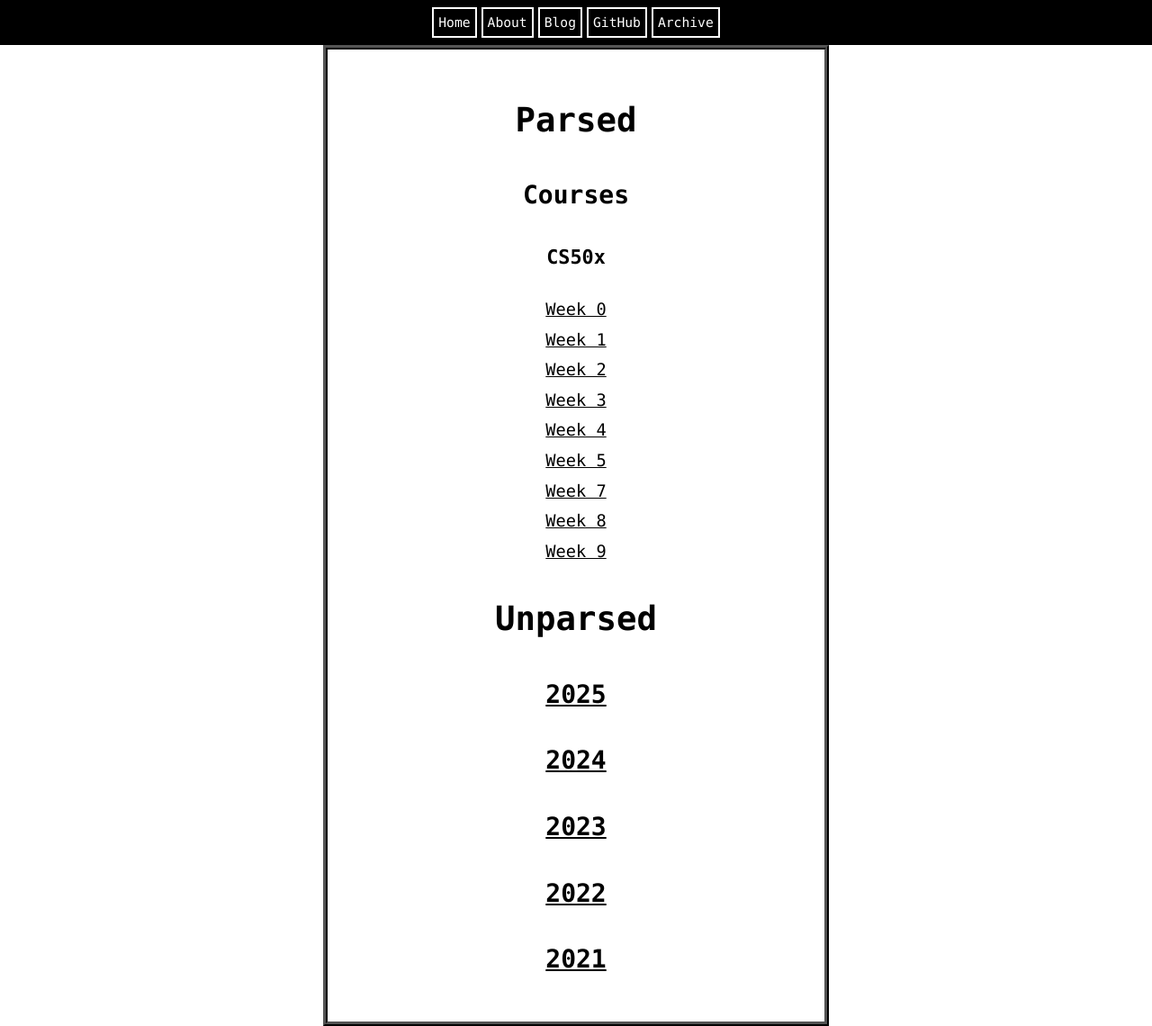
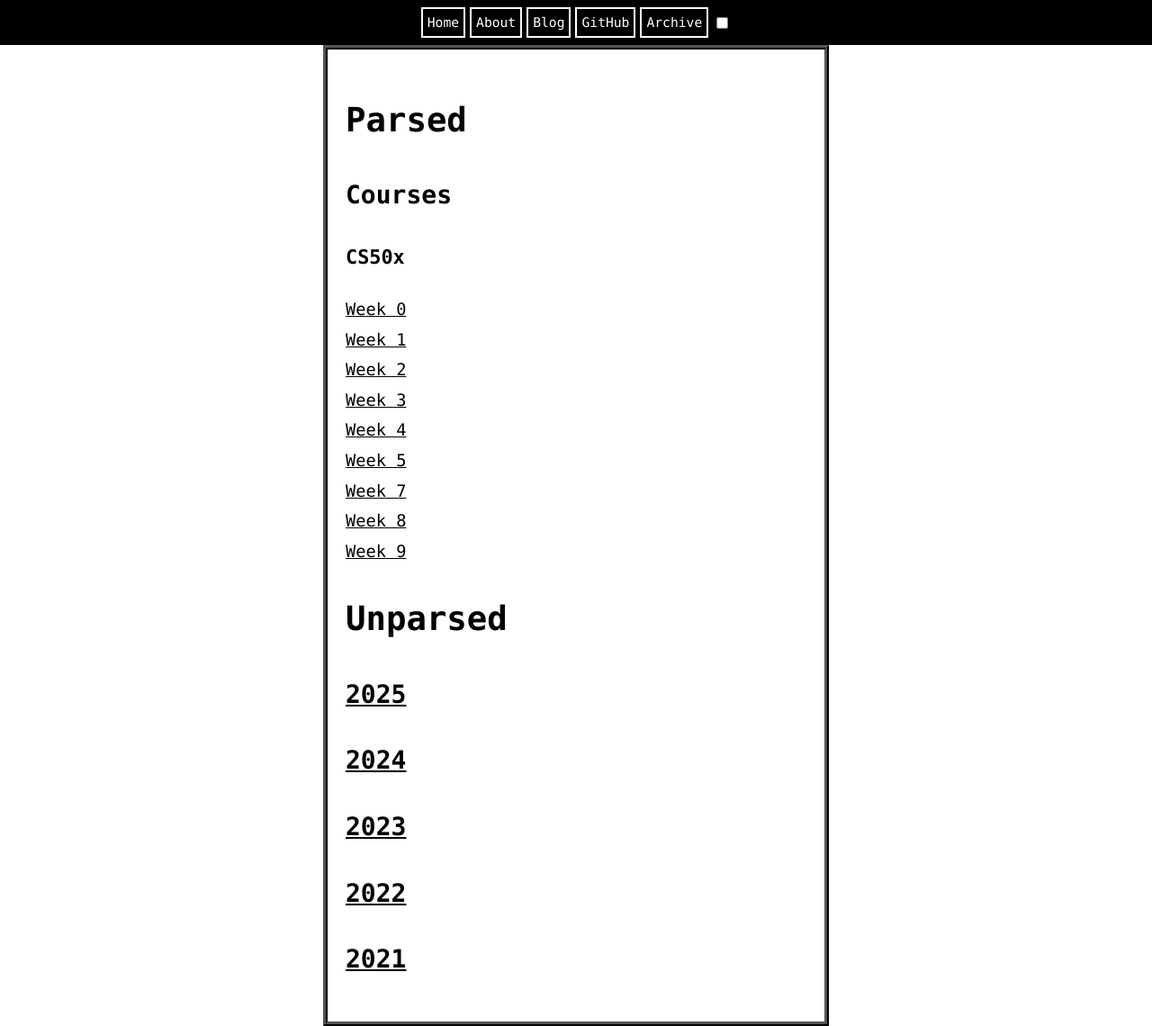
Before and after one commit to seandavidreed/seandavidreed.github.io, a Jekyll site: the page built from archive.html, in a window 1280 px wide and 1140 px high. Shown: the whole window at 90% size. Built offline with Jekyll 4.4.1, drawn with Linux system fonts in a browser that asks for light colours.

Commit message:
Start creating dark mode button

```diff
--- a/_layouts/default.html
+++ b/_layouts/default.html
@@ -15,16 +15,34 @@
 		<script id="MathJax-script" async
 			src="https://cdn.jsdelivr.net/npm/mathjax@3/es5/tex-chtml.js">
 		</script>
+		<script id="toggle-dark-mode">
+			function toggleDarkMode() {
+				const body = document.getElementById("global");
+				const main = document.getElementById("center");
+				const links = document.getElementsByTagName("a");
+
+				body.style.background = "black";
+				body.style.color = "white";
+
+				main.style.background = "black";
+				main.style.color = "white";
+
+				for (let i = 0; i < links.length; i++) {
+					links[i].color = "white";
+				}
+			}
+		</script>
 	</head>
-	<body>
+	<body id="global">
 		<nav>
 				<a href="/index.html">Home</a>
 				<a href="/about.html">About</a>
 				<a href="/blog.html">Blog</a>
 				<a href="https://github.com/seandavidreed">GitHub</a>
 				<a href="/archive.html">Archive</a>
+				<input type="checkbox" onclick="toggleDarkMode()">
 		</nav>
-		<div class="main">
+		<div id="center" class="main">
 			{{ content }}
 		</div>
 	</body>
--- a/archive.html
+++ b/archive.html
@@ -2,7 +2,7 @@
 layout: default
 title: Archive
 ---
-<div style="text-align: center;">
+<div>
 	<h1>Parsed</h1>
 	{% assign entries = site.old_log | where: "subject", "CS50x" %}
 	<h2>{{ entries[0].domain }}</h2>
```
